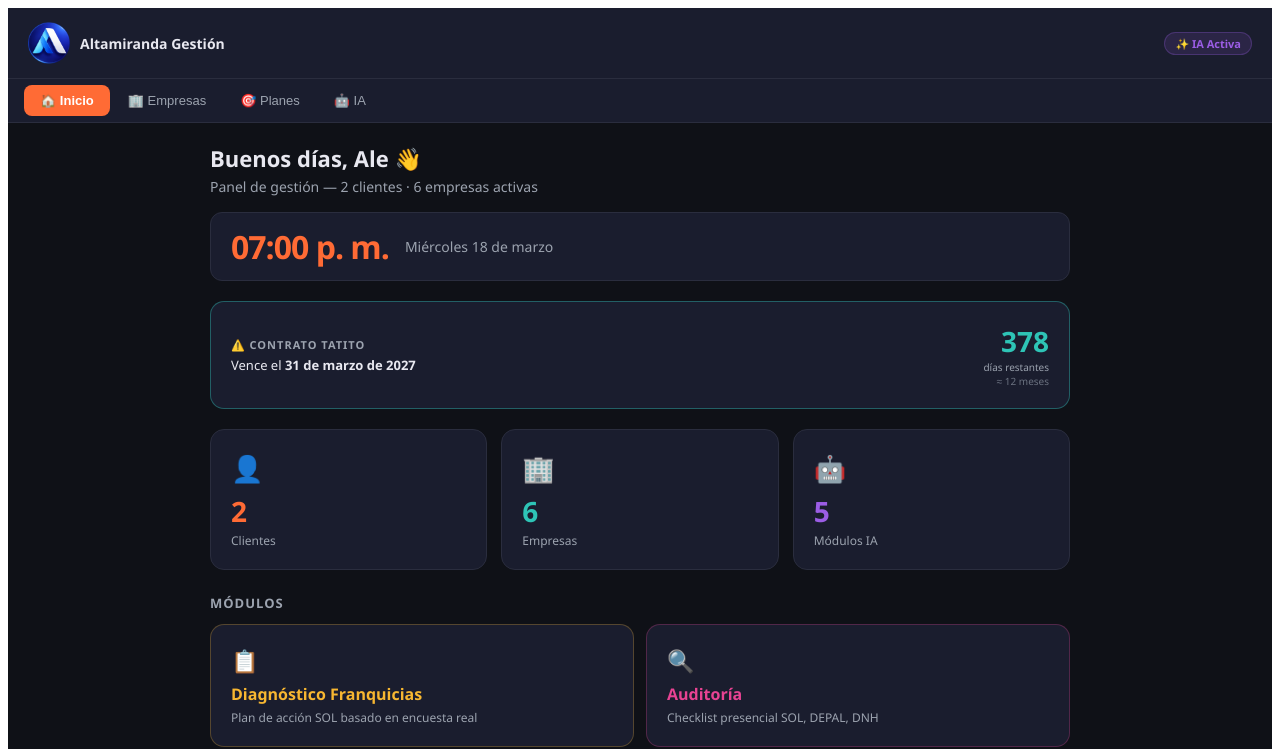
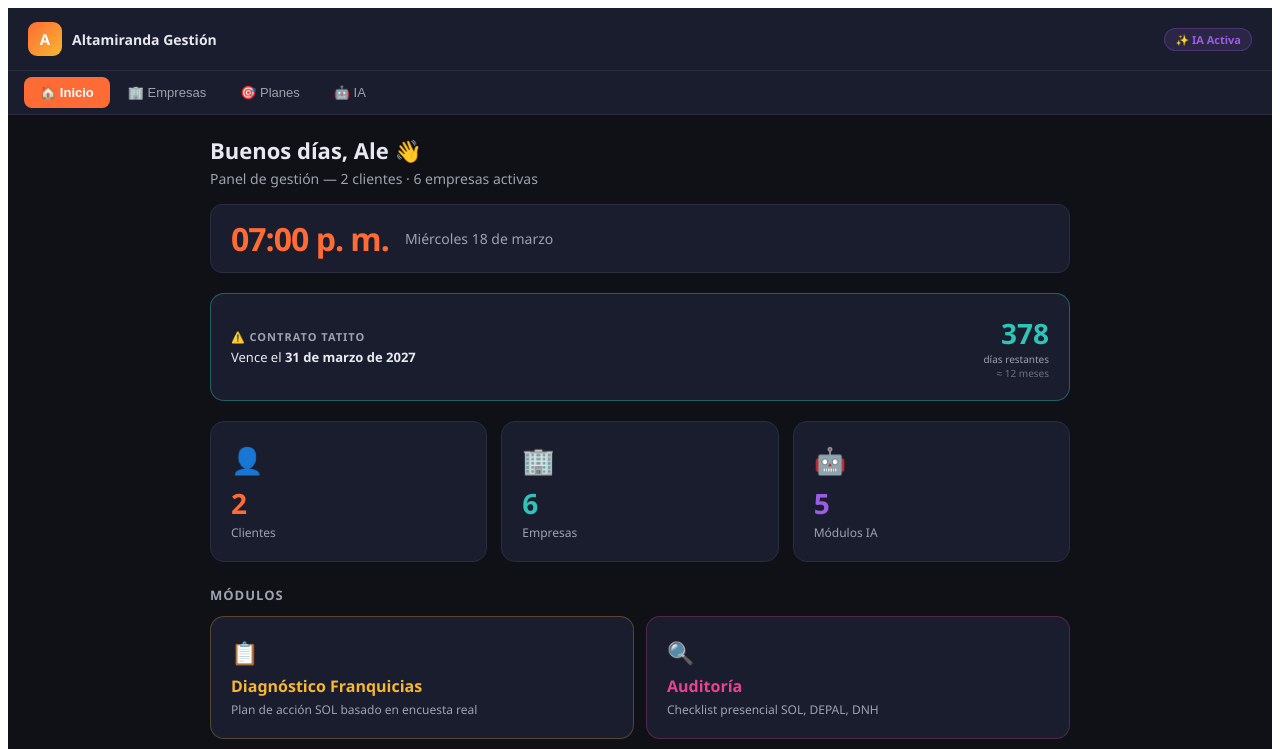
Before and after one commit to nxaia/panel-altamiranda, a React (Vite) app: page / in a window 1280 px wide. Shown: the top 749 px of the page. Built offline with nearby package versions, Linux system fonts and the light colour scheme.

Commit message:
Update App.jsx

```diff
--- a/src/App.jsx
+++ b/src/App.jsx
@@ -666,7 +666,7 @@ export default function App() {
     <div style={{ fontFamily: "'Segoe UI', sans-serif", background: C.bg, minHeight: "100vh", color: C.text }}>
       <div style={{ background: C.card, borderBottom: `1px solid ${C.border}`, padding: "14px 20px", display: "flex", alignItems: "center", justifyContent: "space-between" }}>
         <div style={{ display: "flex", alignItems: "center", gap: 10 }}>
-          <img src="/logo.png" style={{ width: 42, height: 42, objectFit: "contain" }} alt="Logo" />
+          <div style={{ width: 34, height: 34, borderRadius: 9, background: "linear-gradient(135deg, #FF6B35, #F7B731)", display: "flex", alignItems: "center", justifyContent: "center", fontWeight: 800, fontSize: 15, color: "white" }}>A</div>
           <div style={{ fontWeight: 700, fontSize: 14 }}>Altamiranda Gestión</div>
         </div>
         <span style={badge("#9B5DE5")}>✨ IA Activa</span>
```
